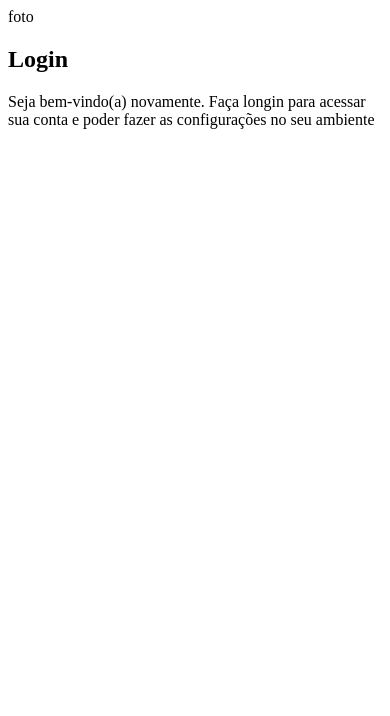
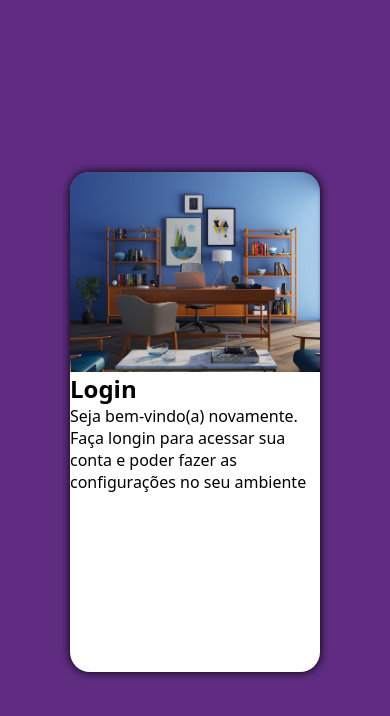
Before and after one commit to MatheusPragana/projeto-login, a plain HTML site: page index.html in a window 390 px wide. Drawn offline with Linux system fonts and the light colour scheme.

Commit message:
mobile first done

```diff
--- a/estilos/style.css
+++ b/estilos/style.css
@@ -4,3 +4,46 @@
  Verde: #49a09d
  Lilás: #5f2c82
 */
+*{
+    font-family: system-ui, -apple-system, BlinkMacSystemFont, 'Segoe UI', Roboto, Oxygen, Ubuntu, Cantarell, 'Open Sans', 'Helvetica Neue', sans-serif;
+    padding: 0px;
+    margin: 0px;
+    box-sizing: border-box;
+}
+body, html{
+    background-color:  #5f2c82;
+    height: 100vh;
+    width: 100vw;
+}
+
+main{
+    position: relative;
+    height: 100vh;
+    width: 100vw;
+}
+section#login {
+    position: absolute;
+    top: 50%;
+    left: 50%;
+    transform: translate(-50%,-50%);
+    overflow: hidden;
+
+    background-color: white;
+    width: 250px;
+    height: 500px;
+    border-radius: 20px;
+    box-shadow: 0px 0px 10px black;
+}
+
+section#login > div#imagem{
+    display: block;
+    background: #5f2c82 url(../imagens/pexels-kamo11235-667838.jpg) no-repeat;
+    background-size: cover;
+    background-position: left bottom;
+    height: 200px;
+}
+
+section#formulario{
+    display: block;
+    padding: 10px;
+}
--- a/index.html
+++ b/index.html
@@ -8,11 +8,11 @@
 </head>
 <body>
     <main>
-        <section id="Login">
+        <section id="login">
             <div id="imagem">
-                foto
+
             </div>
-            <div id="formulário">
+            <div id="formulario">
                 <h1>Login</h1>
                 <p>Seja bem-vindo(a) novamente. Faça longin para acessar sua conta e poder fazer as configurações no seu ambiente </p>
                <form action="login.php" method="post" name="">
```
